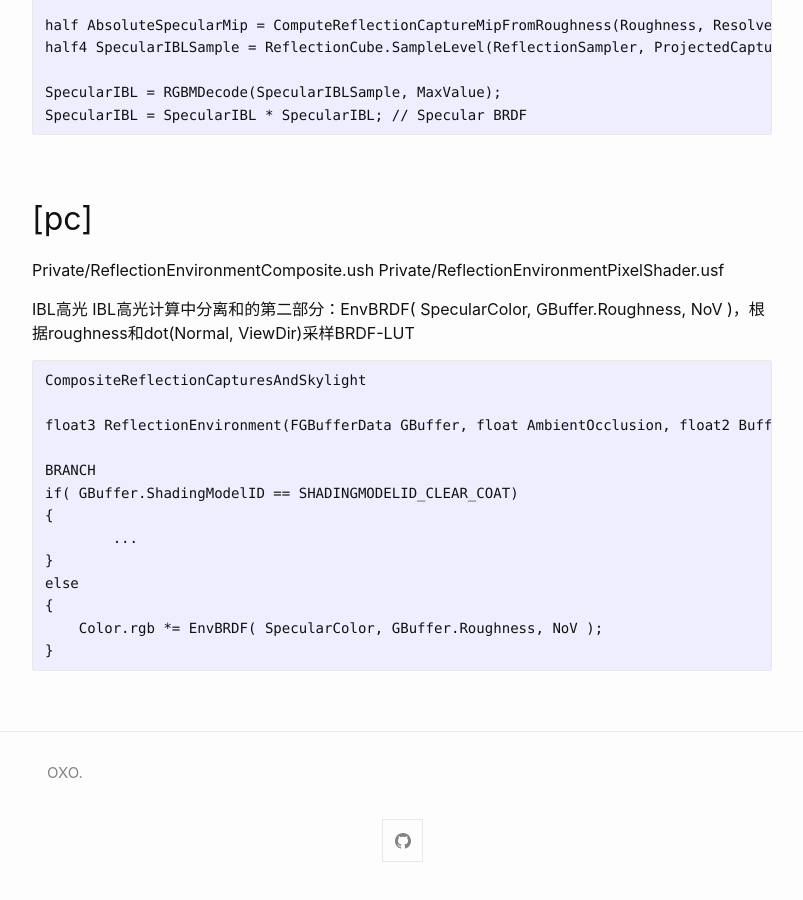
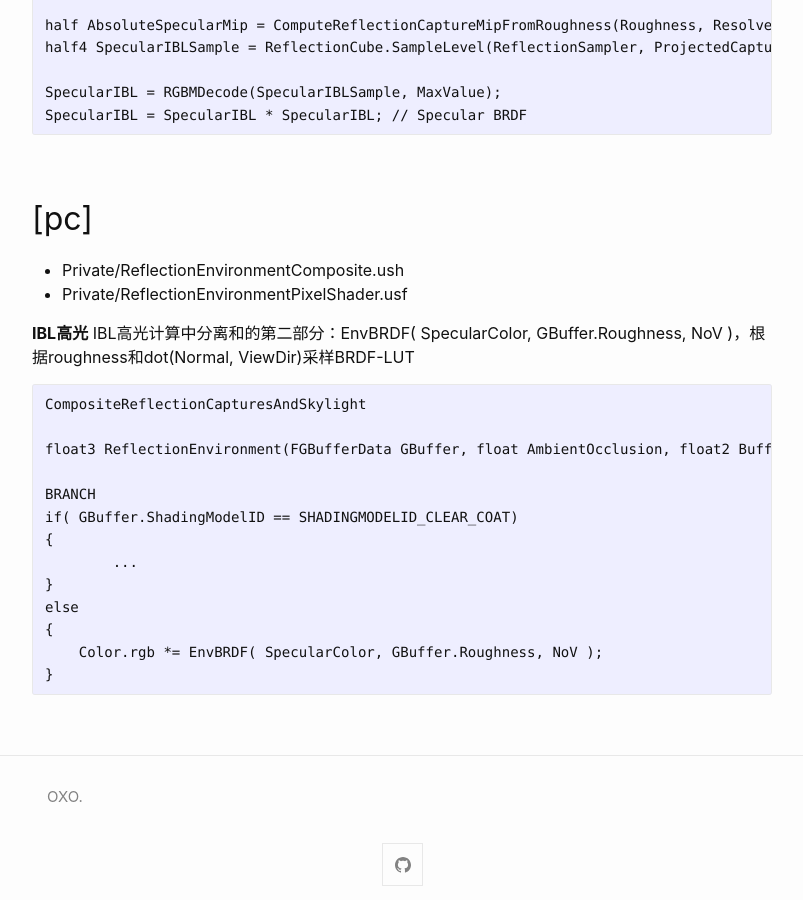
Before and after one commit to niepp/niepp.github.io, a Jekyll site: the page built from _posts/2018-05-20-UE4-PBR-codenotes.md, in a window 1280 px wide and 900 px high, scrolled down 2764 px. Shown: the whole window, without its empty margins (238-1041 px from the left). Built offline with Jekyll 4.4.1, drawn with Linux system fonts in a browser that asks for light colours; our own code applies the rules of GitHub Pages for plain Markdown files.

````diff
--- a/_posts/2018-05-20-UE4-PBR-codenotes.md
+++ b/_posts/2018-05-20-UE4-PBR-codenotes.md
@@ -106,10 +106,10 @@ SpecularIBL = SpecularIBL * SpecularIBL; // Specular BRDF
 ```
 
 ## [pc]
-Private/ReflectionEnvironmentComposite.ush
-Private/ReflectionEnvironmentPixelShader.usf
+- Private/ReflectionEnvironmentComposite.ush
+- Private/ReflectionEnvironmentPixelShader.usf
 
-IBL高光
+**IBL高光**
 IBL高光计算中分离和的第二部分：EnvBRDF( SpecularColor, GBuffer.Roughness, NoV )，根据roughness和dot(Normal, ViewDir)采样BRDF-LUT
 
 ```
````
